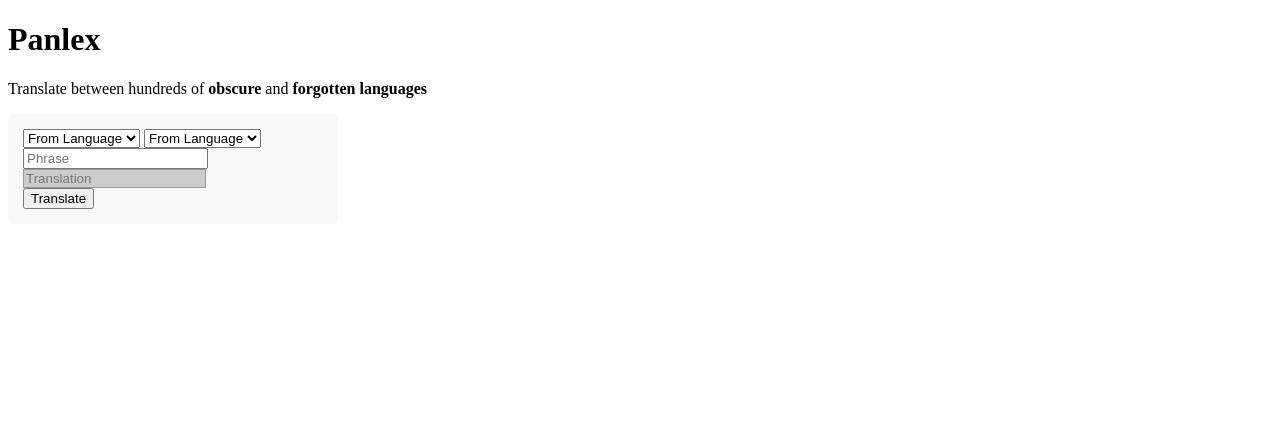
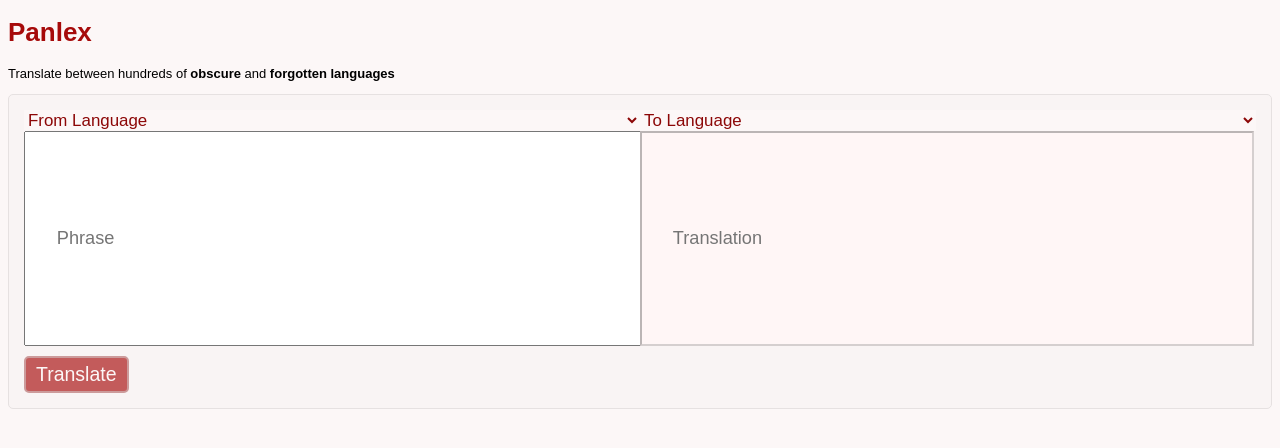
Before and after one commit to ArchiveLabs/panlex, a plain HTML site: page templates/base.html in a window 1280 px wide. Drawn offline with nearby package versions, Linux system fonts and the light colour scheme.

Commit message:
adding 1st pass of styling

```diff
--- a/static/styles/main.css
+++ b/static/styles/main.css
@@ -1,7 +1,71 @@
+body {
+    font: normal 13px arial,sans-serif;
+    background: rgba(166, 10, 10, 0.03);
+}
+
+.logo {
+    color: #a60a0a;
+}
+
 .panlex-translate {
-    background-color: #f9f9f9; border-radius: 5px; padding: 15px; width: 300px;
+    border: 1px solid #e6e1e1;
+    background-color: rgba(239, 233, 233, 0.25);
+    border-radius: 5px;
+    padding: 15px;
 }
 
 #translation {
     background-color: #ccc; border: 1px solid #999;
 }
+
+.translator {
+    display: flex;
+}
+
+.translator .source {
+    flex: 1;
+}
+
+.translator .target{
+    flex: 1;
+}
+
+.translator .from-language {
+    width: 100%;
+    background: #fcf7f7;
+    font-size: 1.3em;
+    color: #8c0707;
+    border: 0px;
+}
+
+.translator .to-language {
+    width: 100%;
+    background: #fcf7f7;
+    font-size: 1.3em;
+    color: #8c0707;
+    border: 0px;
+}
+
+.translator .query {
+    width: 90%;
+    height: 150px;
+    font-size: 1.4em;
+    padding: 5%;
+}
+.translator .translation {
+    width: 89%;
+    height: 150px;
+    font-size: 1.4em;
+    padding: 5%;
+    background-color: #fff6f6;
+}
+
+.translate-btn {
+    border: 2px solid #cc9b9b;
+    padding: 5px 10px;
+    font-size: 1.5em;
+    background: rgba(166, 10, 10, 0.65);
+    color: #fcf7f7;
+    border-radius: 5px;
+    margin-top: 10px;
+}
--- a/templates/base.html
+++ b/templates/base.html
@@ -5,27 +5,39 @@
     <link href="/static/styles/main.css" rel="stylesheet" type="text/css" />
   </head>
   <body>
-    <h1>Panlex</h1>
+    <h1 class="logo">Panlex</h1>
     <p>Translate between hundreds of <strong>obscure</strong> and <strong>forgotten languages</strong></p>
     <div class="panlex-translate">
       <form id="panlex" action="https://api.panlex.org/v2/expr" method="GET">
-	<div>
 	<input type="hidden" name="include" value="trans_quality"/>
-	  <input type="hidden" name="sort" value="trans_quality desc"/>
-	  <select name="trans_uid">
+	<input class="to-language" type="hidden" name="sort" value="trans_quality desc"/>
+
+	<div class="translator">
+	  <div class="source">
+	    <div class="select-languages">
+	      <select name="trans_uid" class="from-language">
 		<option>From Language</option>
 		<option value="eng-000">English</option>
 	      </select>
-	  <select name="uid">
-	    <option>From Language</option>
+	      <div>
+		<input type="text" class="query" name="trans_txt" value="" placeholder="Phrase"/>
+	      </div>
+	    </div>
+	  </div>
+
+	  <div class="target">
+	    <select name="uid" class="to-language">
+	      <option>To Language</option>
 	      <option value="nav-000">Diné Bizaad</option>
 	    </select>
+	    <div>
+	      <input type="text" class="translation" value="" disabled=true placeholder="Translation"/>
+	    </div>
+	  </div>
 	</div>
 	<div>
-	  <input type="text" id="source" name="trans_txt" value="" placeholder="Phrase"/>
-	  <input type="text" id="translation" value="" disabled=true placeholder="Translation"/>
+	  <input type="submit" class="translate-btn" value="Translate"/>
 	</div>
-	<div><input type="submit" value="Translate"/></div>
     </form>
 </div>
 
@@ -38,7 +50,7 @@
         data: $("#panlex").serialize(),
         success: function(result) {
           console.log(result)
-          $('#translation').val(result.result[0].txt);
+          $('.translation').val(result.result[0].txt);
         }
       });
       e.preventDefault();
```
Lines whose indentation alone changed are shown as unchanged.
